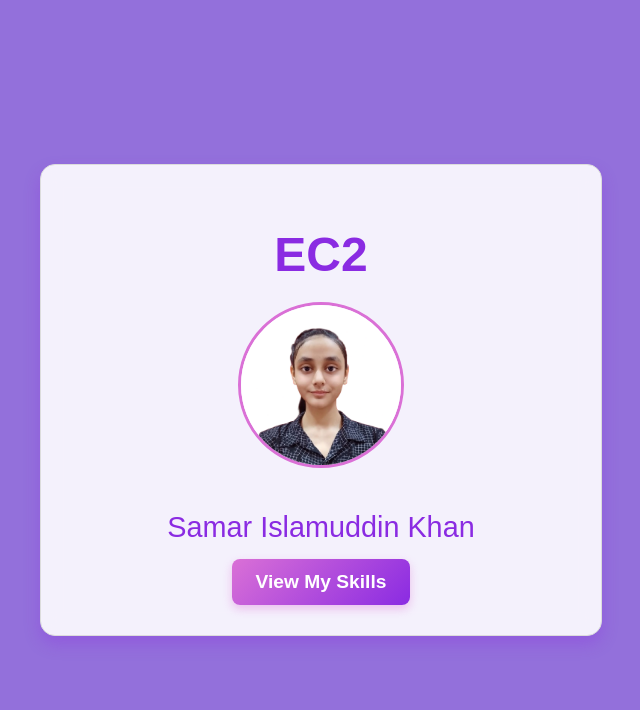
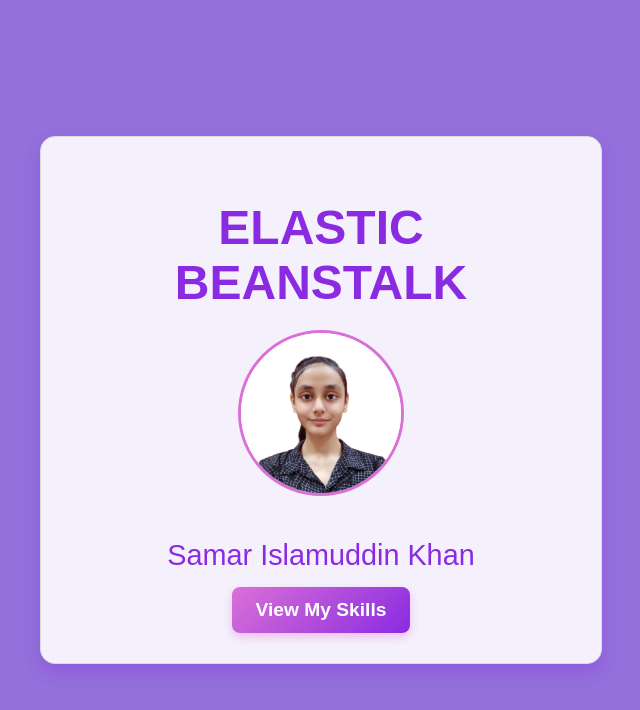
Before and after one commit to khansamar-1225/my_profile, a website: page public/index.html in a window 1280 px wide. Shown: the whole page, without its empty margins (319-959 px from the left). Drawn offline with Linux system fonts and the light colour scheme.

Commit message:
3rd commit

```diff
--- a/public/index.html
+++ b/public/index.html
@@ -4,12 +4,12 @@
 <head>
     <meta charset="UTF-8">
     <meta name="viewport" content="width=device-width, initial-scale=1.0">
-    <title>EC2 - My Portfolio</title>
+    <title>My Portfolio</title>
     <link rel="stylesheet" href="styles.css">
 </head>
 <body>
     <div class="container">
-        <h1>EC2</h1>
+        <h1>Elastic Beanstalk</h1>
         <img src="my_photo.png" alt="Your Photo" class="profile-photo">
         <h2>Samar Islamuddin Khan</h2>
         <button onclick="window.location.href='/my_profile'">View My Skills</button>
```
